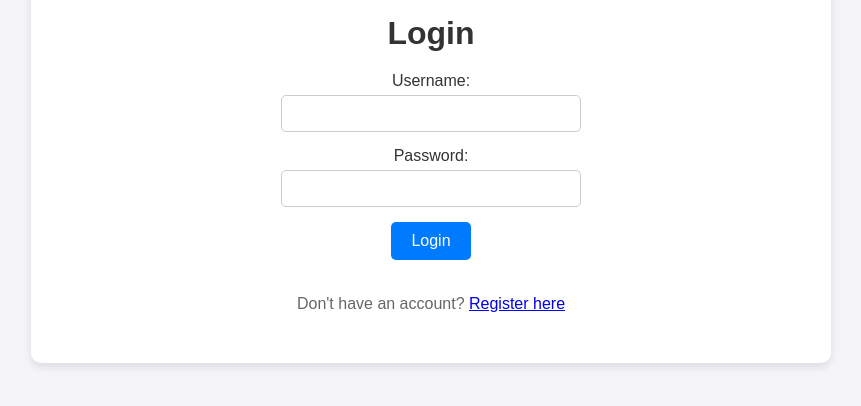
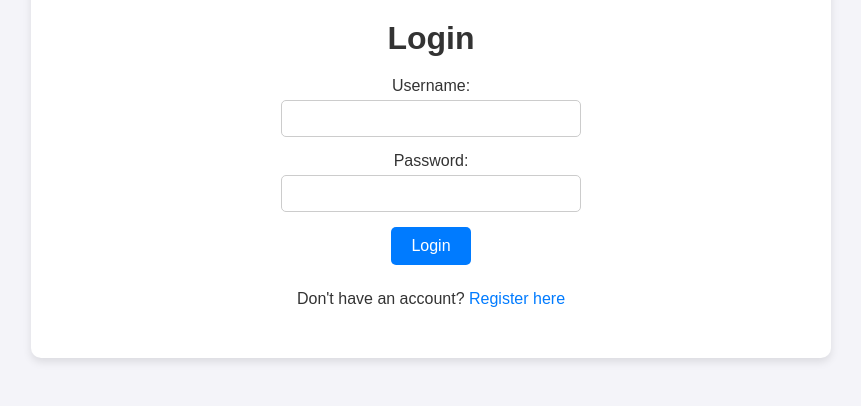
Before and after one commit to theveetz/batman.github.io, a PHP site: page /public/login.html in a window 1280 px wide. Shown: the part 255-661 px from the top of the page, without its empty margins (209-1070 px from the left). Run offline with PHP 8.4, Linux system fonts and the light colour scheme.

Commit message:
Update styles.css

```diff
--- a/public/css/styles.css
+++ b/public/css/styles.css
@@ -231,3 +231,24 @@ section p {
     font-weight: bold;
     margin-top: 15px;
 }
+/* Modern styles for the login page */
+.note {
+    color: #333;
+    margin-top: 10px;
+}
+
+.note a {
+    color: #007BFF;
+    text-decoration: none;
+}
+
+.note a:hover {
+    text-decoration: underline;
+}
+
+/* Success message style */
+.success-message {
+    color: green;
+    font-weight: bold;
+    margin-top: 15px;
+}
```
